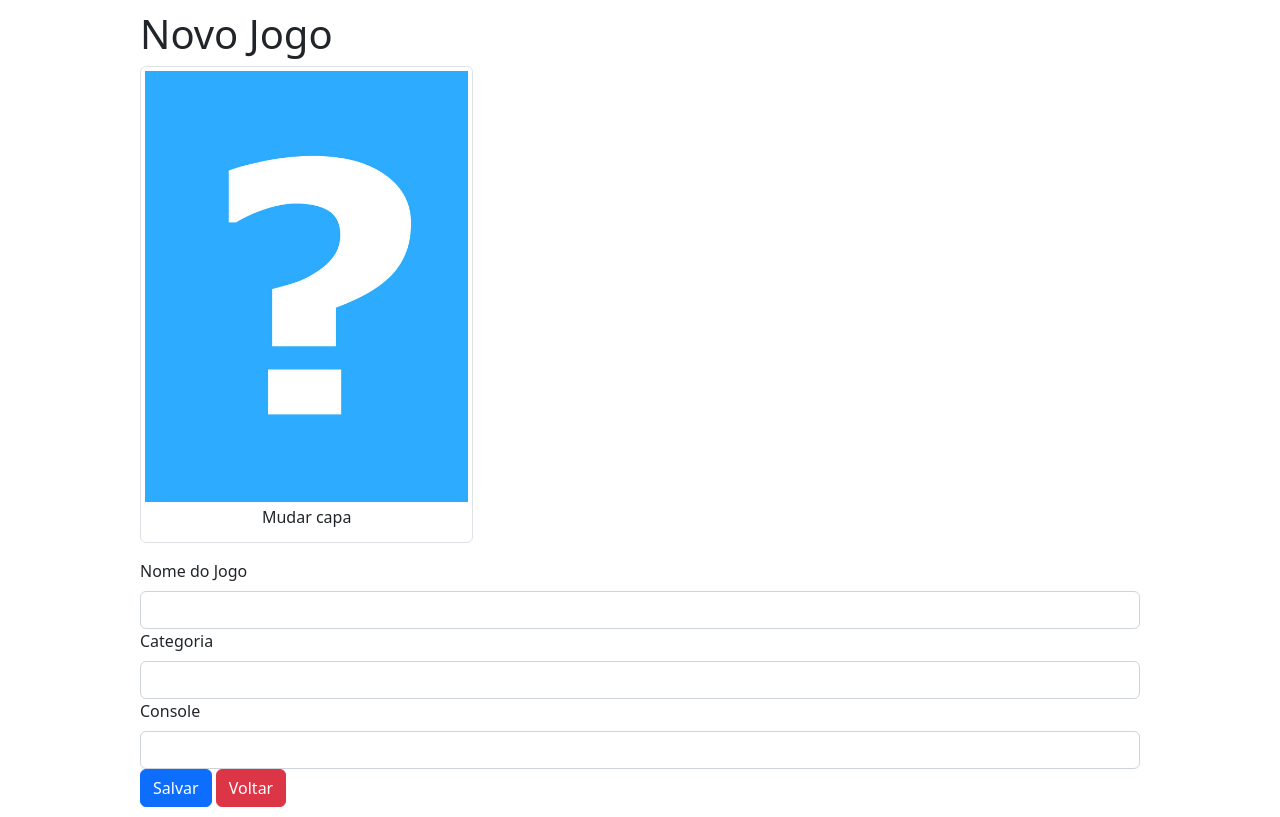
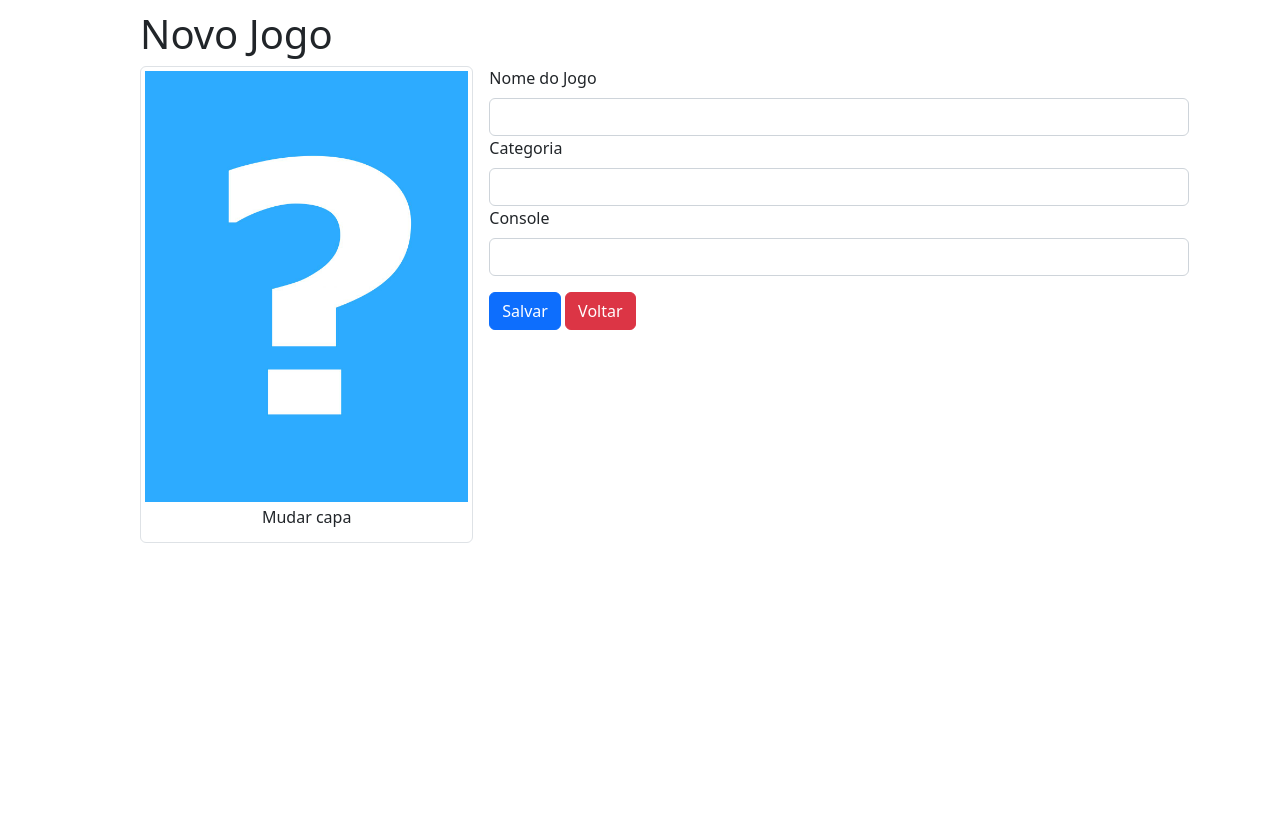
Before and after one commit to kennenvi/utilizando-flask, a Flask app: page /novo in a window 1280 px wide. After the commit the page ends 543 px from the top, so only its background shows below. Run offline with Flask 2, Linux system fonts and the light colour scheme; the visitor is signed in with stand-in values (Sample User, id 1); some libraries are stand-ins or nearby versions.

Commit message:
refatorando aplicacao: separando views e estilizando templates

```diff
--- a/app.py
+++ b/app.py
@@ -9,7 +9,8 @@ app.config.from_pyfile('config.py')
 db = SQLAlchemy(app)
 csrf = CSRFProtect(app)
 
-from routes.views import *
+from routes.views_game import *
+from routes.views_user import *
 
 # Rodar o Flask
 if __name__ == '__main__':
--- a/routes/views.py
+++ b/routes/views_game.py
@@ -1,7 +1,7 @@
 from flask import render_template, url_for, flash, request, session, redirect, send_from_directory
 from app import app, db
-from models.models import Jogos, Usuarios
-from helpers.helpers import recupera_imagem, deleta_arquivo, FormularioJogo, FormularioUsuario
+from models.models import Jogos
+from helpers.helpers import recupera_imagem, deleta_arquivo, FormularioJogo
 import time
 
 
@@ -97,32 +97,7 @@ def deletar(id):
 
     return redirect(url_for('index'))
 
-@app.route('/login')
-def login():
-    proxima = request.args.get('proxima')
-    form = FormularioUsuario()
-    if not proxima:
-        proxima = url_for('index')
-    return render_template('login.html', proxima=proxima, form=form)
 
-@app.post('/autenticar')
-def autenticar():
-    form = FormularioUsuario(request.form)
-    usuario = Usuarios.query.filter_by(apelido=form.apelido.data).first()
-    if usuario:
-        if usuario.senha == form.senha.data:
-            session['usuario_logado'] = usuario.apelido
-            flash(usuario.apelido + ' logado com sucesso')
-            proxima_pagina = request.form['proxima']
-            return redirect(proxima_pagina)
-
-    flash('Usuário ou senha inválidos')
-    return redirect(url_for('login'))
-
-@app.route('/logout')
-def logout():
-    session.pop('usuario_logado', None)
-    return redirect(url_for('index'))
 
 @app.route('/uploads/<nome_arquivo>')
 def imagem(nome_arquivo):
--- a/templates/login.html
+++ b/templates/login.html
@@ -12,7 +12,7 @@
             {{ form.senha.label(class="form-label") }}
             {{ form.senha(class="form-control")}}
         </div>
-        <div class="form-group">
+        <div class="form-group buttons">
             {{ form.login(class="btn btn-primary")}}
             <a class="btn btn-danger" href="{{ url_for('index') }}">Voltar</a>
         </div>
--- a/templates/novo.html
+++ b/templates/novo.html
@@ -1,8 +1,8 @@
 {% extends "template.html" %}
 {% block conteudo %}
-  <form action="{{ url_for('criar') }}" method="post" enctype="multipart/form-data">
+  <form class="formularioJogo" action="{{ url_for('criar') }}" method="post" enctype="multipart/form-data">
 
-    <figure class="img-thumbnail col-md-4">
+    <figure class="img-thumbnail col-md-4 formularioImagem">
       <img class="img-fluid" src="{{ url_for('imagem', nome_arquivo='capa_padrao.jpg') }}" alt="">
       <figcaption>
         <label class="fileContainer" for="">
@@ -14,19 +14,19 @@
 
     <fieldset>
       {{ form.csrf_token() }}
-      <div class="form-group">
+      <div class="form-group inputBox">
         {{ form.nome.label(class="form-label") }}
         {{ form.nome(class="form-control") }}
       </div>
-      <div class="form-group">
+      <div class="form-group inputBox">
         {{ form.categoria.label(class="form-label") }}
         {{ form.categoria(class="form-control") }}
       </div>
-      <div class="form-group">
+      <div class="form-group inputBox">
         {{ form.console.label(class="form-label") }}
         {{ form.console(class="form-control") }}
       </div>
-      <div class="form-group">
+      <div class="form-group buttons">
         {{ form.salvar(class='btn btn-primary') }}
         <a class="btn btn-danger" href="{{ url_for('index') }}">Voltar</a>
       </div>
```
Also changed, not shown: routes/views_user.py (added, +32 -0 lines), templates/editar.html (+6 -6 lines).
